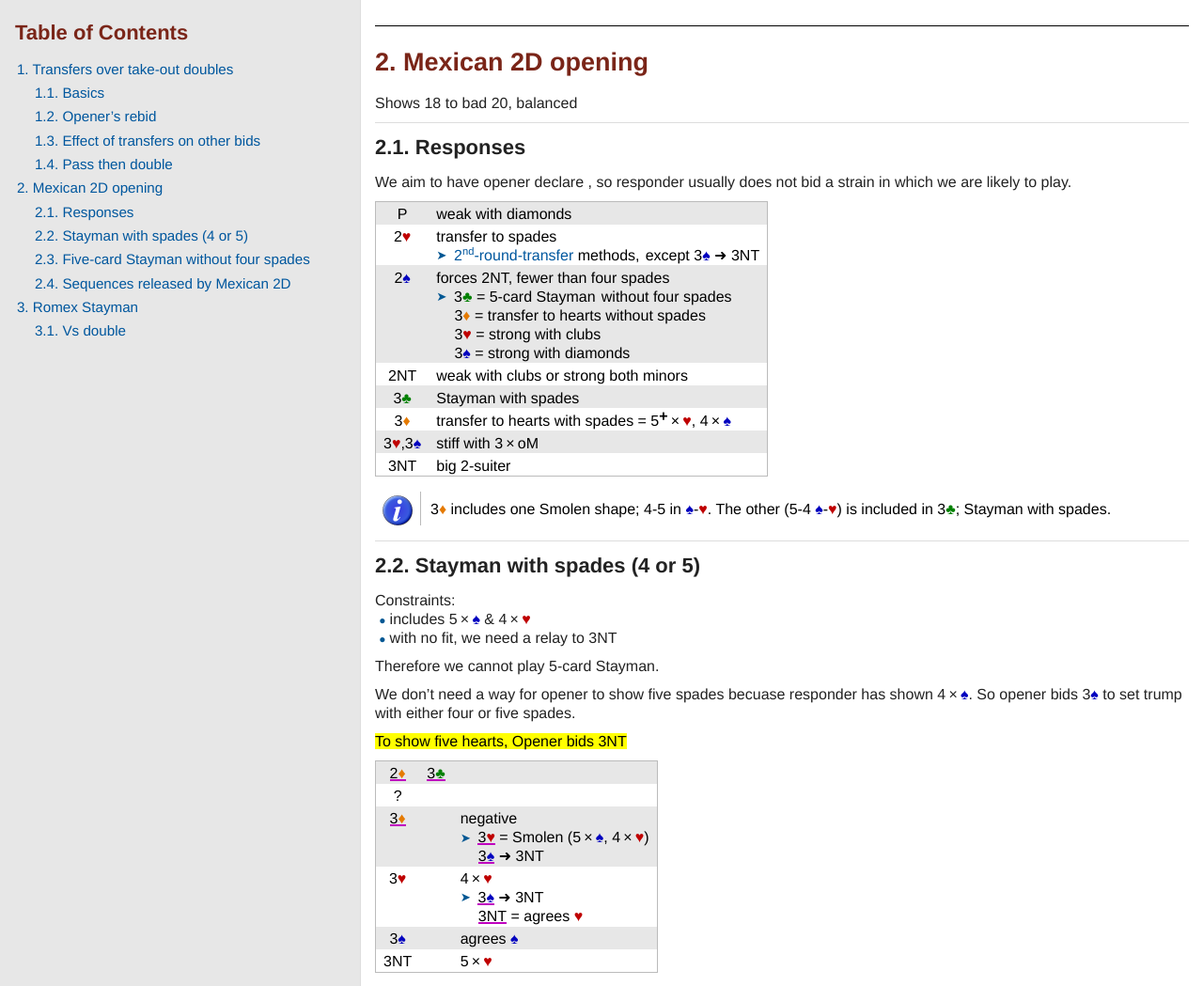
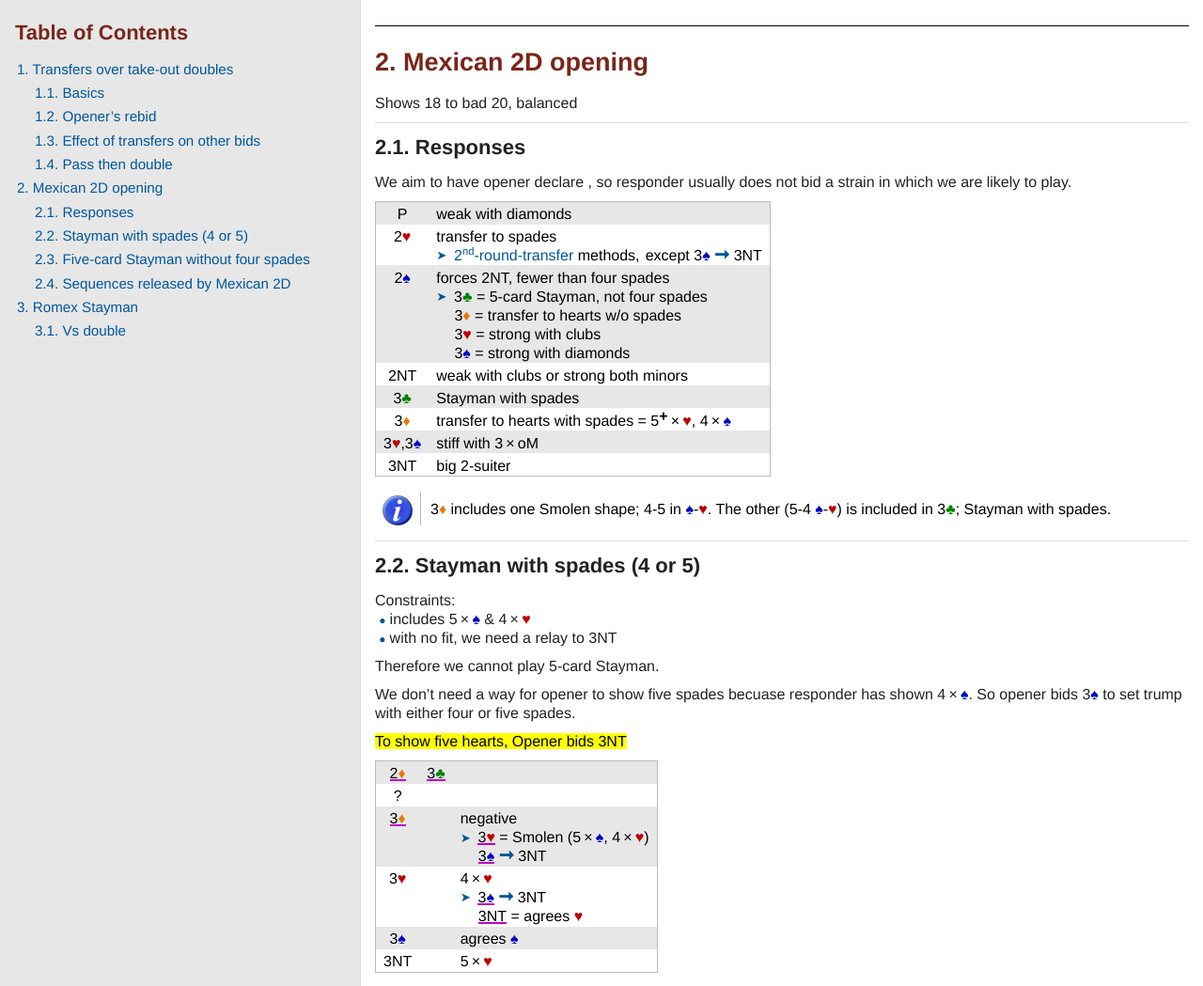
Before and after one commit to kjraywood/kjraywood.github.io, a Jekyll site: the page rbsys/staging.html, which Jekyll copies as it is, in a window 1280 px wide and 1400 px high, scrolled down 1116 px. Shown: the top 1049 px of the window at 94% size. Built offline with Jekyll 4.4.1, drawn with Linux system fonts in a browser that asks for light colours.

Commit message:
more spacing tweaks

```diff
--- a/rbsys/staging.html
+++ b/rbsys/staging.html
@@ -216,14 +216,13 @@ strain in which we are likely to play.</p>
 <td class="tableblock halign-center valign-top"><p class="tableblock">2<span class="cardsuit red">&#x2665;</span></p></td>
 <td class="tableblock halign-left valign-top"><p class="tableblock">transfer to spades<br>
 	<span class="mildblue small higher">&#x27a4;</span>&thinsp; <a href="notrump.html#_second_round_transfers">2<sup>nd</sup>-round-transfer</a> methods,<span class="backspacex"> </span>
-<span class="nobr"><span class="indentx">&nbsp; </span> except 3<span class="cardsuit blue">&#x2660;</span> &#x279c; 3NT</span></p></td>
+<span class="nobr"><span class="indentx">&nbsp; </span> except 3<span class="cardsuit blue">&#x2660;</span> <span class="mildblue big"><strong>&#x279e;</strong></span> 3NT</span></p></td>
 </tr>
 <tr>
 <td class="tableblock halign-center valign-top"><p class="tableblock">2<span class="cardsuit blue">&#x2660;</span></p></td>
 <td class="tableblock halign-left valign-top"><p class="tableblock">forces 2NT, fewer than four spades&#160;<br>
-<span class="nobr"><span class="mildblue small higher">&#x27a4;</span>&thinsp; 3<span class="cardsuit green">&#x2663;</span> = 5-card Stayman</span><span class="backspacex"> </span>
-<span class="nobr"><span class="indentx">&nbsp; </span> without four spades</span><br>
-	&emsp;&thinsp;3<span class="cardsuit orange">&#x2666;</span> = transfer to hearts without spades<br>
+<span class="nobr"><span class="mildblue small higher">&#x27a4;</span>&thinsp; 3<span class="cardsuit green">&#x2663;</span> = 5-card Stayman, not four spades</span><br>
+	&emsp;&thinsp;3<span class="cardsuit orange">&#x2666;</span> = transfer to hearts w/o spades<br>
 	&emsp;&thinsp;3<span class="cardsuit red">&#x2665;</span> = strong with clubs<br>
 	&emsp;&thinsp;3<span class="cardsuit blue">&#x2660;</span> = strong with diamonds</p></td>
 </tr>
@@ -304,13 +303,13 @@ So opener bids 3<span class="cardsuit blue">&#x2660;</span> to set trump with ei
 <td class="tableblock halign-center valign-top"></td>
 <td class="tableblock halign-left valign-top"><p class="tableblock">negative&#160;<br>
 <span class="nobr"><span class="mildblue small higher">&#x27a4;</span>&thinsp; <span class="alert">3<span class="cardsuit red">&#x2665;</span></span> = Smolen (5&thinsp;&times;&thinsp;<span class="cardsuit blue">&#x2660;</span>, 4&thinsp;&times;&thinsp;<span class="cardsuit red">&#x2665;</span>)</span><br>
-		&emsp;&thinsp;<span class="alert">3<span class="cardsuit blue">&#x2660;</span></span> &#x279c; 3NT</p></td>
+		&emsp;&thinsp;<span class="alert">3<span class="cardsuit blue">&#x2660;</span></span> <span class="mildblue big"><strong>&#x279e;</strong></span> 3NT</p></td>
 </tr>
 <tr>
 <td class="tableblock halign-center valign-top"><p class="tableblock">3<span class="cardsuit red">&#x2665;</span></p></td>
 <td class="tableblock halign-center valign-top"></td>
 <td class="tableblock halign-left valign-top"><p class="tableblock">4&thinsp;&times;&thinsp;<span class="cardsuit red">&#x2665;</span>&#160;<br>
-<span class="nobr"><span class="mildblue small higher">&#x27a4;</span>&thinsp; <span class="alert">3<span class="cardsuit blue">&#x2660;</span></span> &#x279c; 3NT</span><br>
+<span class="nobr"><span class="mildblue small higher">&#x27a4;</span>&thinsp; <span class="alert">3<span class="cardsuit blue">&#x2660;</span></span> <span class="mildblue big"><strong>&#x279e;</strong></span> 3NT</span><br>
 		&emsp;&thinsp;<span class="alert">3NT</span> = agrees <span class="cardsuit red">&#x2665;</span></p></td>
 </tr>
 <tr>
@@ -704,7 +703,7 @@ It feels slight more natural, and is slightly more efficient to
 <td class="tableblock halign-left valign-top"><p class="tableblock">&#65308;5&thinsp;&times;&thinsp;<span class="cardsuit blue">&#x2660;</span>, &#65308;4&thinsp;&times;&thinsp;<span class="cardsuit red">&#x2665;</span><span class="backspacey"> </span><br>
 <span class="nobr"><span class="indent">&nbsp; </span> <span class="mildblue small higher">&#x27a4;</span>&thinsp; 3<span class="cardsuit orange">&#x2666;</span> = sign-off</span><span class="backspacey"> </span><br>
 <span class="nobr"><span class="indent">&nbsp; </span> <span class="mildblue small higher">&#x27a4;</span>&thinsp; 3<span class="cardsuit red">&#x2665;</span> asks <span class="cardsuit blue">&#x2660;</span>-length</span><span class="backspacey"> </span><br>
-<span class="nobr"><span class="indent">&nbsp; </span> <span class="mildblue small higher">&#x27a4;</span>&thinsp; 3<span class="cardsuit blue">&#x2660;</span> &#x279c; 3NT</span><span class="backspacey"> </span><br>
+<span class="nobr"><span class="indent">&nbsp; </span> <span class="mildblue small higher">&#x27a4;</span>&thinsp; 3<span class="cardsuit blue">&#x2660;</span> <span class="mildblue big"><strong>&#x279e;</strong></span> 3NT</span><span class="backspacey"> </span><br>
 <span class="nobr"><span class="indent">&nbsp; </span> <span class="mildblue small higher">&#x27a4;</span>&thinsp; 3NT = 4&thinsp;&times;&thinsp;<span class="cardsuit blue">&#x2660;</span> + 5&thinsp;&times;&thinsp;<span class="cardsuit red">&#x2665;</span>, COG</span><span class="backspacey"> </span><br>
 <span class="nobr"><span class="indent">&nbsp; </span> <em>etc.</em></span></p></td>
 </tr>
```
